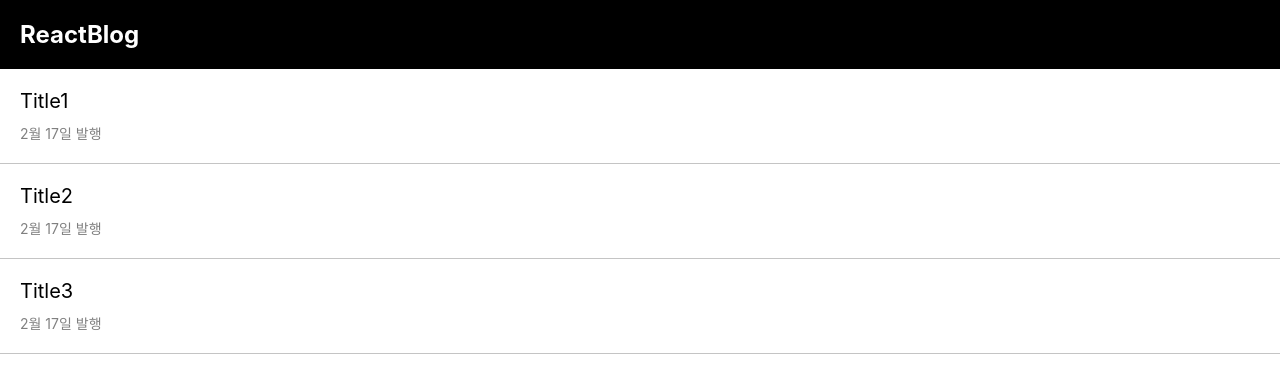
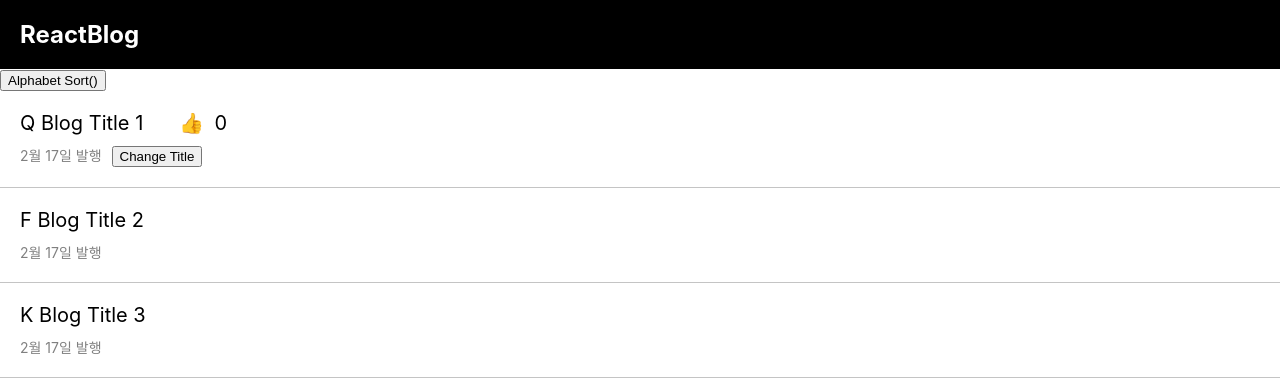
Before and after one commit to devwoodie/react-blog, a React (Create React App) app: page / in a window 1280 px wide. Shown: the top 392 px of the page. Built offline with nearby package versions, Linux system fonts and the light colour scheme.

Commit message:
feat : use JSX, useState, event handler

```diff
--- a/src/App.js
+++ b/src/App.js
@@ -1,22 +1,36 @@
+/* eslint-disable */
+
 import './Css/App.css';
 import './Css/Reset.css';
 import {useState} from "react";
 
 function App() {
-    let [title, setTitle] = useState(['Title1', 'Title2', 'Title3']);
+    let [mainTitle, setMainTitle] = useState(['Q Blog Title 1', 'F Blog Title 2', 'K Blog Title 3']);
+    let [like, setLike] = useState(0);
+
     return (
         <div className="App">
             <h1 className="logo">ReactBlog</h1>
+            <button type="button" onClick={() => {
+                let sortCopy = [... mainTitle];
+                sortCopy.sort();
+                setMainTitle(sortCopy);
+            }}>Alphabet Sort()</button>
             <div className="list">
-                <p className="title">{ title[0] }</p>
+                <p className="title">{ mainTitle[0] } <span className="like-btn" onClick={() => {setLike(like+1)}}>👍</span> { like }</p>
+                <span className="text">2월 17일 발행</span>
+                <button type="button" onClick={() => {
+                    let copy = [... mainTitle];
+                    copy[0] = 'T Change Title 1';
+                    setMainTitle(copy);
+                }}>Change Title</button>
+            </div>
+            <div className="list">
+                <p className="title">{ mainTitle[1] }</p>
                 <span className="text">2월 17일 발행</span>
             </div>
             <div className="list">
-                <p className="title">{ title[1] }</p>
-                <span className="text">2월 17일 발행</span>
-            </div>
-            <div className="list">
-                <p className="title">{ title[2] }</p>
+                <p className="title">{ mainTitle[2] }</p>
                 <span className="text">2월 17일 발행</span>
             </div>
         </div>
--- a/src/Css/App.css
+++ b/src/Css/App.css
@@ -21,4 +21,6 @@
 .text{
   font-size: 14px;
   color: gray;
+  margin-right: 10px;
 }
+.like-btn{display: inline-block; margin: 0 5px 0 30px; cursor: pointer;}
```
